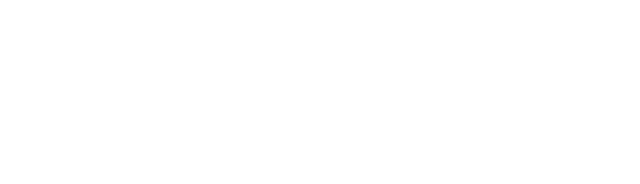
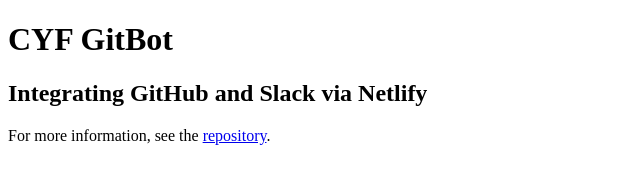
Before and after one commit to CodeYourFuture/gitbot, a website: page public/index.html in a window 1280 px wide. Shown: the whole page, without its empty margins (0-640 px from the left). Drawn offline with Linux system fonts and the light colour scheme.

```diff
--- a/public/index.html
+++ b/public/index.html
@@ -1 +1,10 @@
-<!doctype html><title>Not required</title>
+<!doctype html>
+<head>
+  <title>CYF GitBot</title>
+</head>
+<body>
+  <h1>CYF GitBot</h1>
+  <h2>Integrating GitHub and Slack via Netlify</h2>
+  <p>For more information, see the <a href="https://github.com/CodeYourFuture/gitbot">repository</a>.</p>
+</body>
+</html>
```
Also changed, not shown: netlify.toml.
